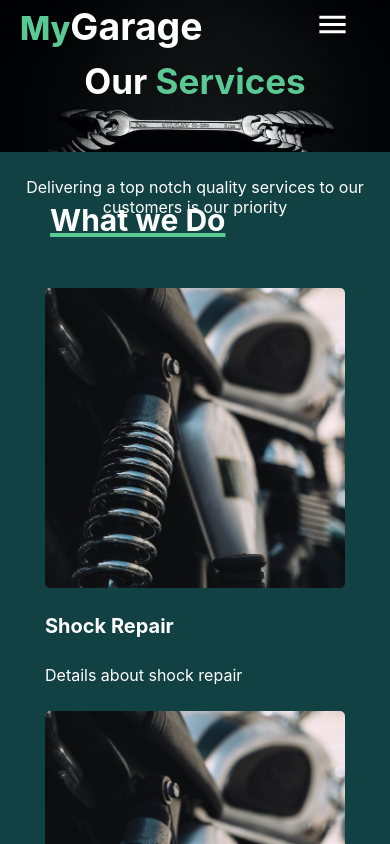
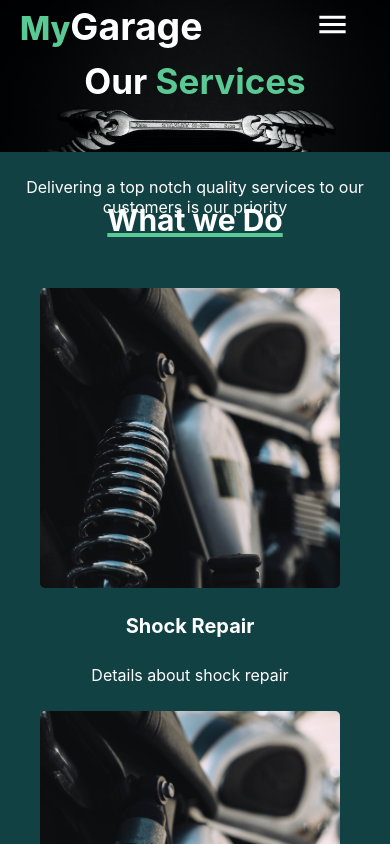
Before and after one commit to ReinhardyOdhiambo/MyGarage, a React (Create React App) app: page /services in a window 390 px wide. Shown: the top 844 px of the page. Built offline with nearby package versions, Linux system fonts and the light colour scheme.

Commit message:
responsive

```diff
--- a/src/components/Services.css
+++ b/src/components/Services.css
@@ -73,7 +73,9 @@
 @media only  screen and ( max-width:600px ),(min-height:1920px){
 
 
-
+.services{
+    margin-bottom: 130px;
+}
 .topbanner{
     display: flex;
     align-items: center;
@@ -105,7 +107,7 @@ text-align: center;
 .servicearea{
 display: flex;
 flex-direction: column;
-align-items: start;
+align-items: center;
 color: white;
 background-color: #124143;
 background-attachment: fixed;
@@ -114,23 +116,28 @@ margin-top:-650px;
 }
 .servicearea>h3{
 font-size: 30px;
-margin: 50px;
 text-align: center;
 }
 .servicelist{
 display: flex;
 flex-direction: column;
 grid-gap: 10px;
-margin-left: 45px;
+align-items: center;
+margin-left: -10px;
 }
 .servicecard1{
 display: flex;
 flex-direction: column;
+align-items: center;
 justify-content: space-between;
 
 }
 .servicecard>h4{
 font-size: 20px;
+text-align: center;
+}
+.servicecard>p{
+    text-align: center;
 }
 .imagecard{
 object-fit: cover;
--- a/src/components/Services.js
+++ b/src/components/Services.js
@@ -55,7 +55,10 @@ const Services = () => {
                        <img className='imagecard' src={shocks} alt=''/>
                        <div className='servicecard'>
                             <h4>Shock Repair</h4>
-                            <p>Details about shock repair </p>
+                            <p>Tailwind CSS works by scanning all of your HTML files, JavaScript components,
+                                and any other templates for class names,
+                                 generating the corresponding styles and then writing them to a static CSS file.
+It's fast, flexible, and reliable — with zero-runtime. </p>
                         </div>
                   </div>
 
```
